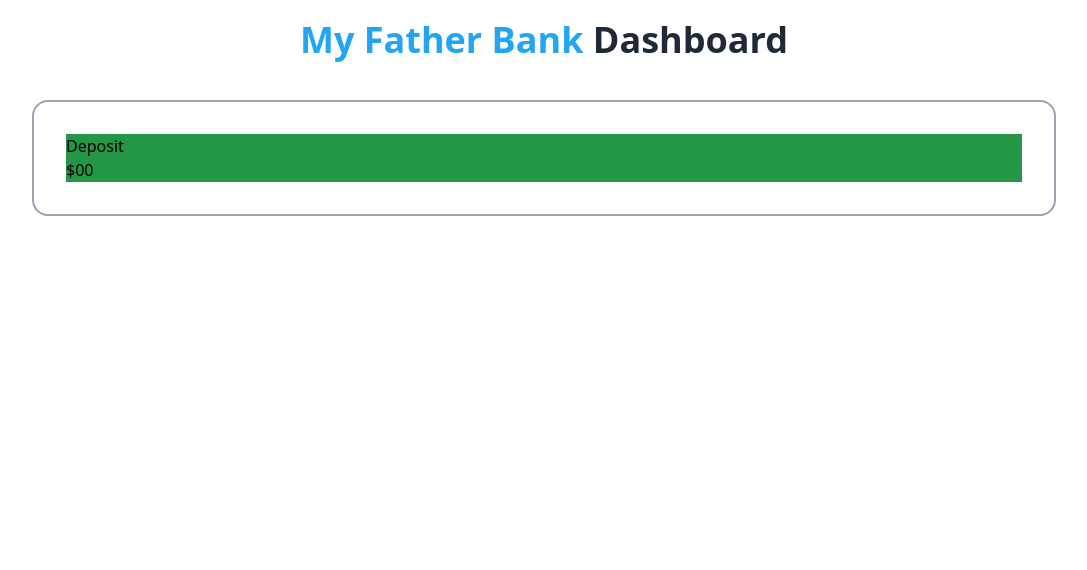
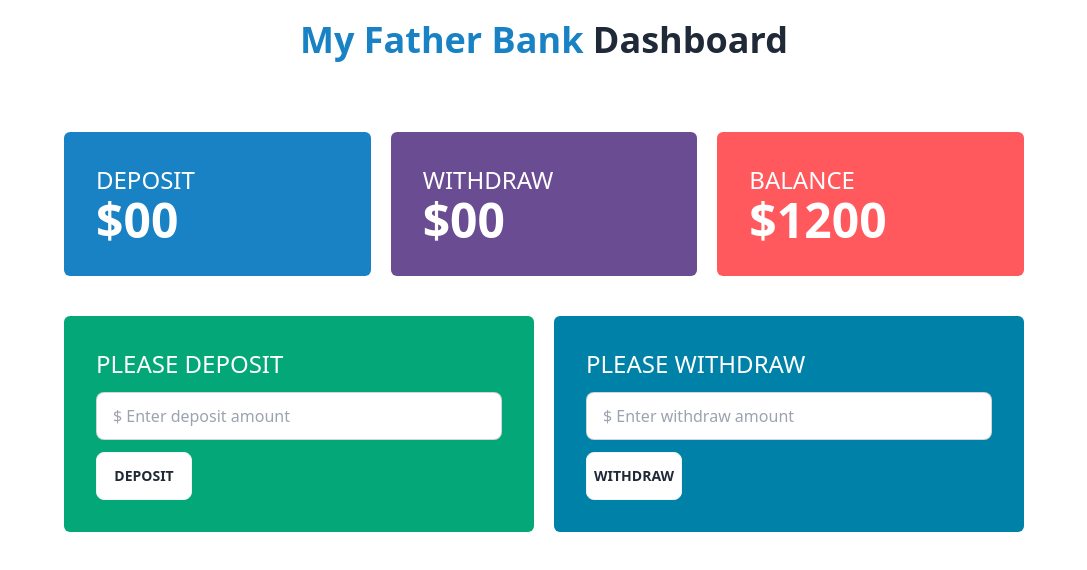
Before and after one commit to mrrakib5007/my-father-bank, a plain HTML site: page another-page.html in a window 1280 px wide. Shown: the whole page, without its empty margins (96-1183 px from the left). Drawn offline with nearby package versions, Linux system fonts and the light colour scheme.

Commit message:
Dashboard Added

```diff
--- a/another-page.html
+++ b/another-page.html
@@ -10,25 +10,65 @@
     <script src="https://cdn.tailwindcss.com"></script>
 
 </head>
-<body>
+<body class="font-sans">
 
     <header class="mt-5">
         <h3 class="text-4xl font-bold text-center ">
-            <span class="text-[#22A6F2]">My Father Bank </span> Dashboard
+            <span class="text-[#1982c4]">My Father Bank </span> Dashboard
         </h3>
     </header>
 
-    <main class="card w-[80%] mx-auto mt-10 p-8 border-2 border-gray-400 text-black">
-        <div class="grid grid-">
-            <div class="card-box bg-[#239746]">
-                <h3>Deposit</h3>
-                <h2>$00</h2>
+    <main class="card w-[80%] mx-auto mt-10 p-8 border-gray-400 text-black">
+
+        <!-- balance show section  -->
+        <section>
+            <div class="grid grid-cols-1 md:grid-cols-2 lg:grid-cols-3 gap-5">
+
+                <!-- Deposite Box -->
+                <div class="card-box bg-[#1982c4] p-8 rounded-md">
+                    <h3 class="text-2xl text-white uppercase">Deposit</h3>
+                    <h2 id="depositBox" class="font-bold text-5xl text-white">$00</h2>
+                </div>
+
+                <!-- withdraw Box -->
+                <div class="card-box bg-[#6a4c93] p-8 rounded-md">
+                    <h3 class="text-2xl text-white uppercase">Withdraw</h3>
+                    <h2 id="withdrawBox" class="font-bold text-5xl text-white">$00</h2>
+                </div>
+
+                <!-- Total Balance Box -->
+                <div class="card-box bg-[#ff595e] p-8 rounded-md">
+                    <h3 class="text-2xl text-white uppercase">Balance</h3>
+                    <h2 id="balanceBox" class="font-bold text-5xl text-white">$1200</h2>
+                </div>
+
             </div>
-        </div>
+        </section>
+
+        <!-- Deposit and withdraw section  -->
+        <section class="mt-10">
+            <div class="grid grid-cols-1 lg:grid-cols-2 gap-5">
+
+                <!-- Deposit box  -->
+                <div class="card-box bg-[#04a777] p-8 rounded-md">
+                    <h3 class="text-2xl text-white uppercase">Please Deposit</h3>
+                    <input id="depositInputBox" type="text" placeholder="$ Enter deposit amount" class="input input-bordered w-full text-black my-3" />
+                    <button id="deposit-btn" class="btn bg-[#ffffff] w-24">Deposit</button>
+                </div>
+
+                <!-- Withdraw Input box  -->
+                <div class="card-box bg-[#0081a7] p-8 rounded-md">
+                    <h3 class="text-2xl text-white uppercase">Please Withdraw</h3>
+                    <input id="withdrawInputBox" type="text" placeholder="$ Enter withdraw amount" class="input input-bordered w-full text-black my-3" />
+                    <button id="withdraw-btn" class="btn bg-[#ffffff] w-24">Withdraw</button>
+                </div>
+
+            </div>
+        </section>
     </main>
 
 
     <!-- custom javascript -->
-    <script src="main.js"></script>
+    <script src="dashboard.js"></script>
 </body>
 </html>
--- /dev/null
+++ b/dashboard.js
@@ -0,0 +1,6 @@
+// deposit button Event Listener
+document.getElementById('deposit-btn').addEventListener('click', function(){
+    const depositInputBox = document.getElementById('depositInputBox');
+    const depositAmount   = depositInputBox.value;
+    // alert(depositAmount);
+});
--- a/main.js
+++ b/main.js
@@ -15,5 +15,4 @@ btnLogin.addEventListener('click', function(){
         alert('Invalid Input!!');
     }
 
-
 });
```
Also changed, not shown: index.html (+1 -1 lines).
